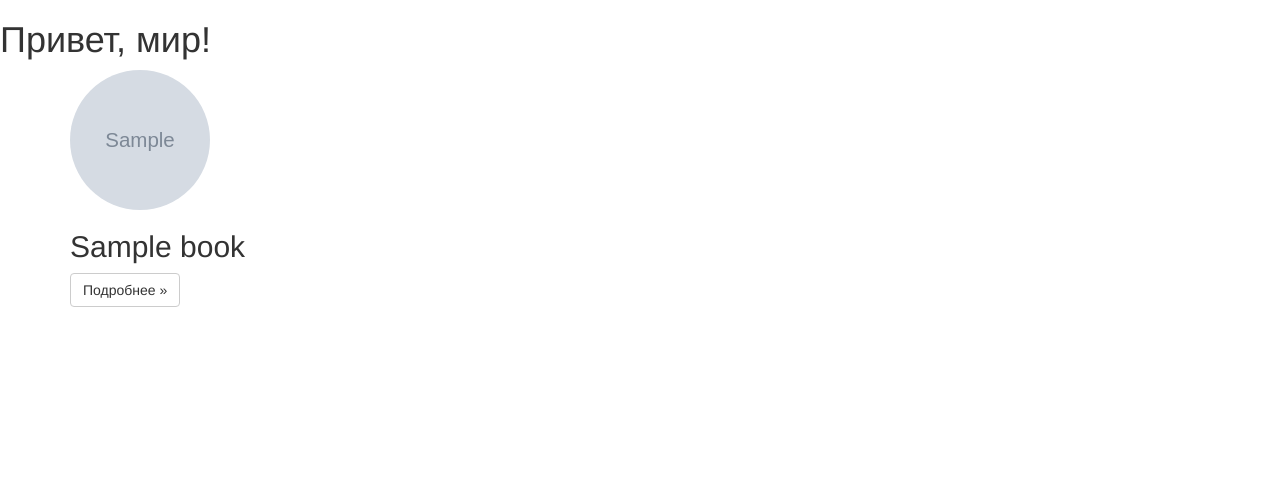
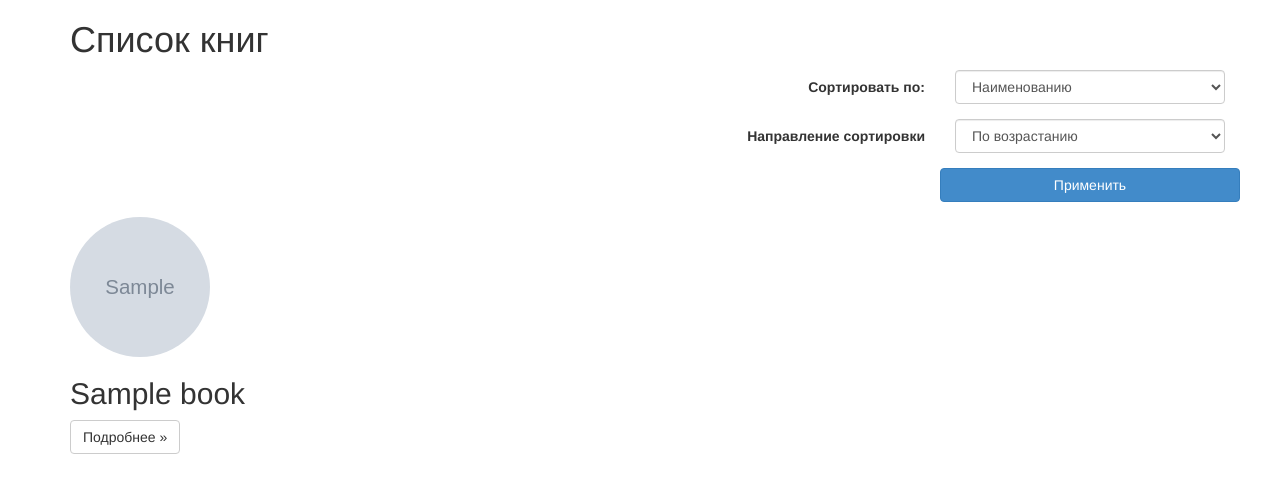
Before and after one commit to krivov/testBookCatalog, a PHP site: page / in a window 1280 px wide. Shown: the top 493 px of the page. Run offline with PHP 8.4, Linux system fonts and the light colour scheme; tables that the repository leaves empty or names only in its code hold one stand-in row (values such as "Sample post"); grey boxes marked "Sample" are stand-in pictures; some libraries are stand-ins or nearby versions.

Commit message:
add order books to main page

```diff
--- a/common/Source.php
+++ b/common/Source.php
@@ -76,8 +76,11 @@ class Source
     /**
      * get all books with page and limit
      */
-    public function getAllBooks($page, $limit) {
-        $query = "SELECT book.* FROM `book`";
+    public function getAllBooks($page = 1, $limit = 10, $order = 'ASC', $field = 'name') {
+
+        $limitFrom = ($page-1)*$limit;
+
+        $query = "SELECT book.* FROM `book` ORDER BY $field $order LIMIT $limitFrom, $limit";
         $res = mysqli_query(Source::$_connection, $query);
 
         $resultArray = array();
--- a/index.php
+++ b/index.php
@@ -17,9 +17,14 @@ if(isset($_POST['action'])) {
     //return all books
     $page = isset($_GET['page'])? (int)$_GET['page'] : 1;
     $limit = isset($_GET['limit'])? (int)$_GET['limit'] : 10;
+    $order = (isset($_GET['order']) && $_GET['order'] === 'DESC')?
+        $_GET['order'] : 'ASC';
+    $orderField = (isset($_GET['order_field']) && $_GET['order_field'] === 'date')?
+        $_GET['order_field'] : 'name';
+
 
     $count = Source::getInstance()->getBookCount();
-    $allBooks = Source::getInstance()->getAllBooks($page, $limit);
+    $allBooks = Source::getInstance()->getAllBooks($page, $limit, $order, $orderField);
 
     require "view/index.php";
 }
--- a/view/index.php
+++ b/view/index.php
@@ -1,7 +1,33 @@
 <?php require "header.php"; ?>
 
-<h1>Привет, мир!</h1>
 <div class="container">
+    <h1>Список книг</h1>
+
+    <div class="row">
+        <form class="form-horizontal" role="form" action="/" method="get">
+            <div class="form-group">
+                <label class="col-sm-3 col-sm-offset-6 control-label">Сортировать по:</label>
+                <div class="col-sm-3">
+                    <select class="form-control" name="order_field">
+                        <option value="name" <?php if ($orderField == 'name') echo 'selected' ?>>Наименованию</option>
+                        <option value="date" <?php if ($orderField == 'date') echo 'selected' ?>>Дате</option>
+                    </select>
+                </div>
+            </div>
+            <div class="form-group">
+                <label for="inputPassword" class="col-sm-3 col-sm-offset-6 control-label">Направление сортировки</label>
+                <div class="col-sm-3">
+                    <select class="form-control" name="order">
+                        <option value="ASC" <?php if ($order == 'ASC') echo 'selected' ?>>По возрастанию</option>
+                        <option value="DESC" <?php if ($order == 'DESC') echo 'selected' ?>>По убывванию</option>
+                    </select>
+                </div>
+            </div>
+            <div class="form-group">
+                <input type="submit" class="btn btn-primary col-sm-3 col-sm-offset-9" value="Применить">
+            </div>
+        </form>
+    </div>
     <div class="row">
         <?php foreach($allBooks as $book): /** @var Book $book */ ?>
         <div class="col-lg-4" href="?page=book&id=<?=$book->id?>">
```
